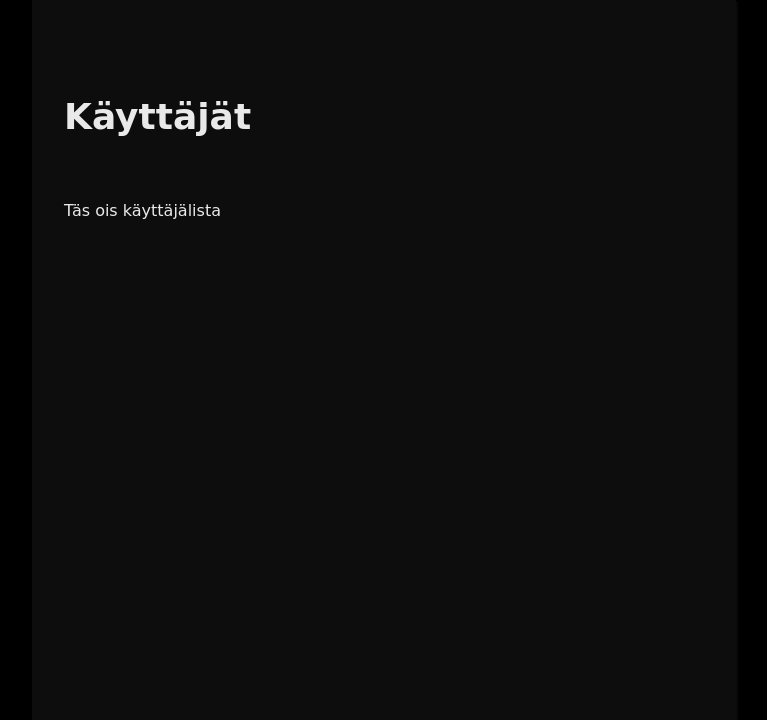
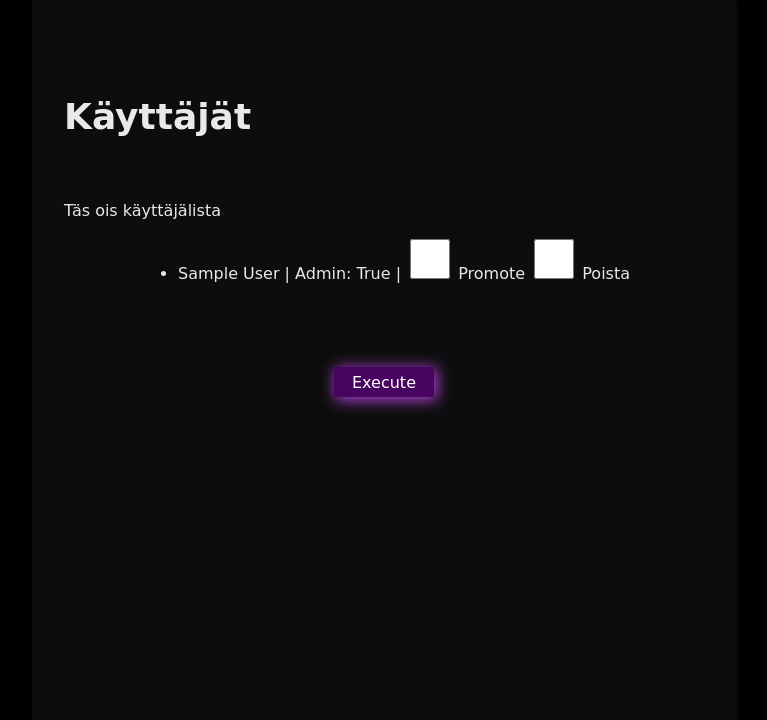
Before and after one commit to Anchovie/rpgdle, a Flask app: page /users in a window 1280 px wide. Shown: the part 80-800 px from the top of the page, without its empty margins (256-1023 px from the left). Run offline with Flask 2, Linux system fonts and the light colour scheme; the visitor is signed in with stand-in values (Sample User, id 1); data comes from the database, SQL or seed files in the repository; data that the repository does not hold is empty; some libraries are stand-ins or nearby versions; some web fonts are replaced.

Commit message:
Fixed dates not appearing due to typo and or display none, added better admin user interface, added cascades to participations from users, added failsafes for deleted users

```diff
--- a/rpgdle/models.py
+++ b/rpgdle/models.py
@@ -11,7 +11,7 @@
     admin = db.Column(db.Boolean)
     created = db.Column(db.DateTime, default=datetime.utcnow)
 
-    participations = db.relationship("Participation", backref="user", lazy=True)
+    participations = db.relationship("Participation", cascade="all, delete, delete-orphan", backref="user", lazy=True)
 
     @property
     def unhashed_password(self):
--- a/rpgdle/routes/main.py
+++ b/rpgdle/routes/main.py
@@ -86,7 +86,11 @@
         if (not doodle):
             print(doodle)
             return redirect(url_for("main.index"))
-        creator = User.query.filter_by(id=doodle.creator).first().name
+        creator = User.query.filter_by(id=doodle.creator).first()
+        if (creator):
+            creator = creator.name
+        else:
+            creator = "Deleted user"
         #""".filter_by(admin=False)"""
         users = [u.serialize() for u in User.query.all()]
         participations = [p.serialize() for p in Participation.query.filter_by(doodle_id=doodle.id).all()]
@@ -130,10 +134,28 @@
     return render_template("create.html")
 
 
-@main.route("/users")
+@main.route("/users", methods=["GET", "POST"])
 @login_required
 def users():
-    users = User.query.filter_by(admin=False).all()
+    if request.method == "POST":
+        print("Size of form: ", len(request.form))
+        print(request.form)
+        for action in request.form:
+            print(action)
+            target = action.split("-")[1]
+            print(action.split("-")[0])
+            print(target)
+            target_user = User.query.filter_by(id=target).first()
+            print(target_user)
+            if action.split("-")[0] == "promote" and target_user:
+                print("PROMOTING ", target_user.name)
+                target_user.admin = True
+            if action.split("-")[0] == "delete" and target_user:
+                print("DELETING ", target_user.name)
+                db.session.delete(target_user)
+            print("Commiting")
+            db.session.commit()
+
+    users = User.query.all()
     context = {"users": users}
-
     return render_template("users.html", **context)
--- a/rpgdle/static/style.css
+++ b/rpgdle/static/style.css
@@ -214,7 +214,8 @@
   align-self: center;
 }
 #hiddenDays {
-  display: none;
+  visibility: hidden;
+  position: absolute;
 }
 
 #submitParticipation {
--- a/rpgdle/templates/users.html
+++ b/rpgdle/templates/users.html
@@ -6,13 +6,28 @@
 {% block content %}
 <h1> Käyttäjät </h1>
 Täs ois käyttäjälista
+<form class="admin_form" method="POST" action="{{ url_for('main.users')}}">
   <div id="userList">
     <ul>
       {% for user in users %}
         <li>
-  <h3>{{ user.name }}</h3>
+          <span>{{ user.name }} | </span>
+          <span>Admin: {{user.admin}} | </span>
+          <span>
+            <input class="admin_input" name="promote-{{user.id}}" type="checkbox">
+            <label for="promote-{{user.id}}">Promote</label>
+            <input class="admin_input" name="delete-{{user.id}}" type="checkbox">
+            <label for="delete-{{user.id}}">Poista</label>
+          </span>
+          <ul>
+            {% for p in user.participations %}
+              <li>{{p.serialize()}}</li>
+            {% endfor %}
+          </ul>
         </li>
       {% endfor %}
     </ul>
   </div>
+  <button type="submit"> Execute </button>
+</form>
 {% endblock %}
```
Also changed, not shown: rpgdle/static/createDoodle.js (+5 -2 lines). Lines whose indentation alone changed are shown as unchanged.
